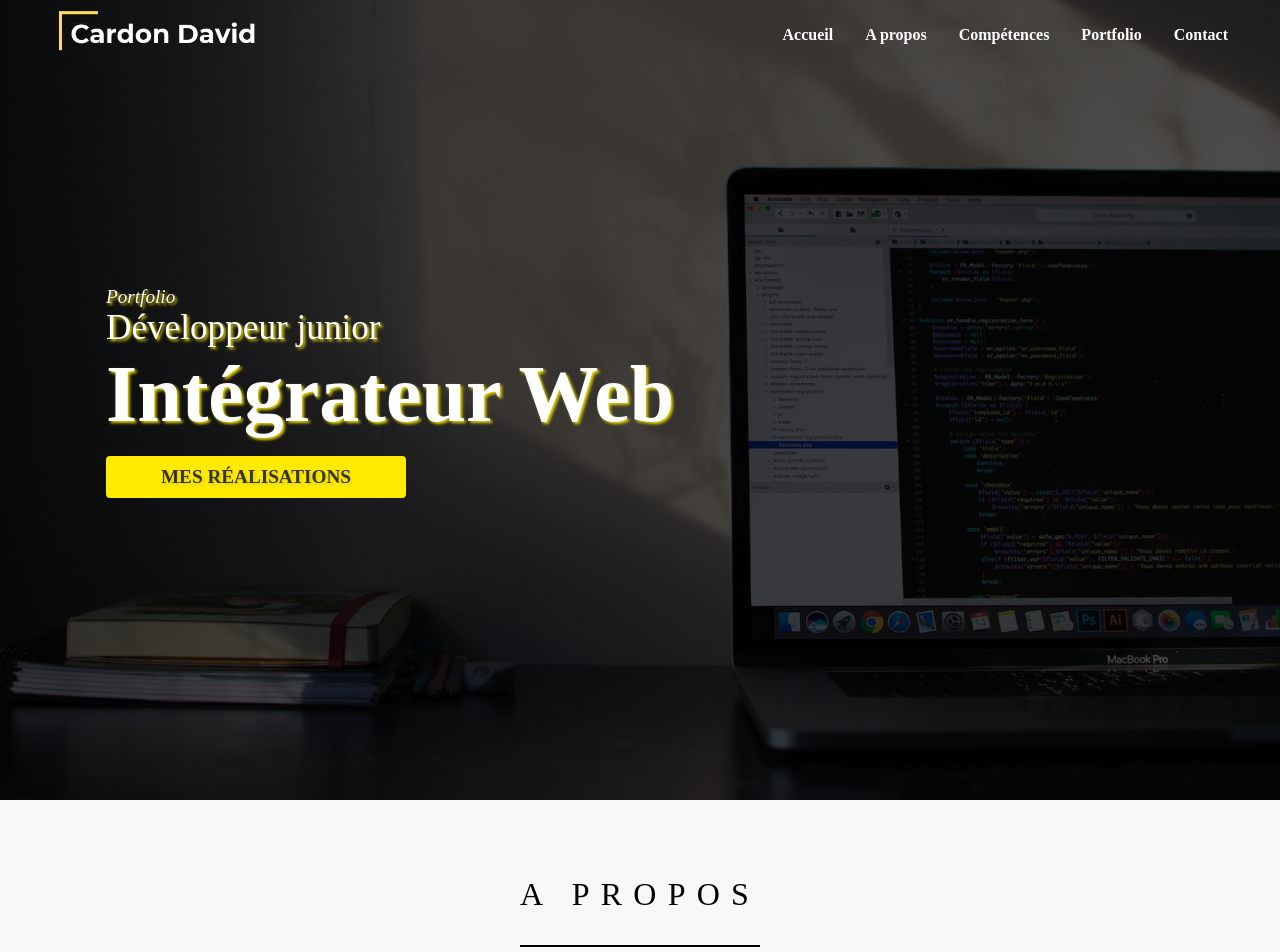
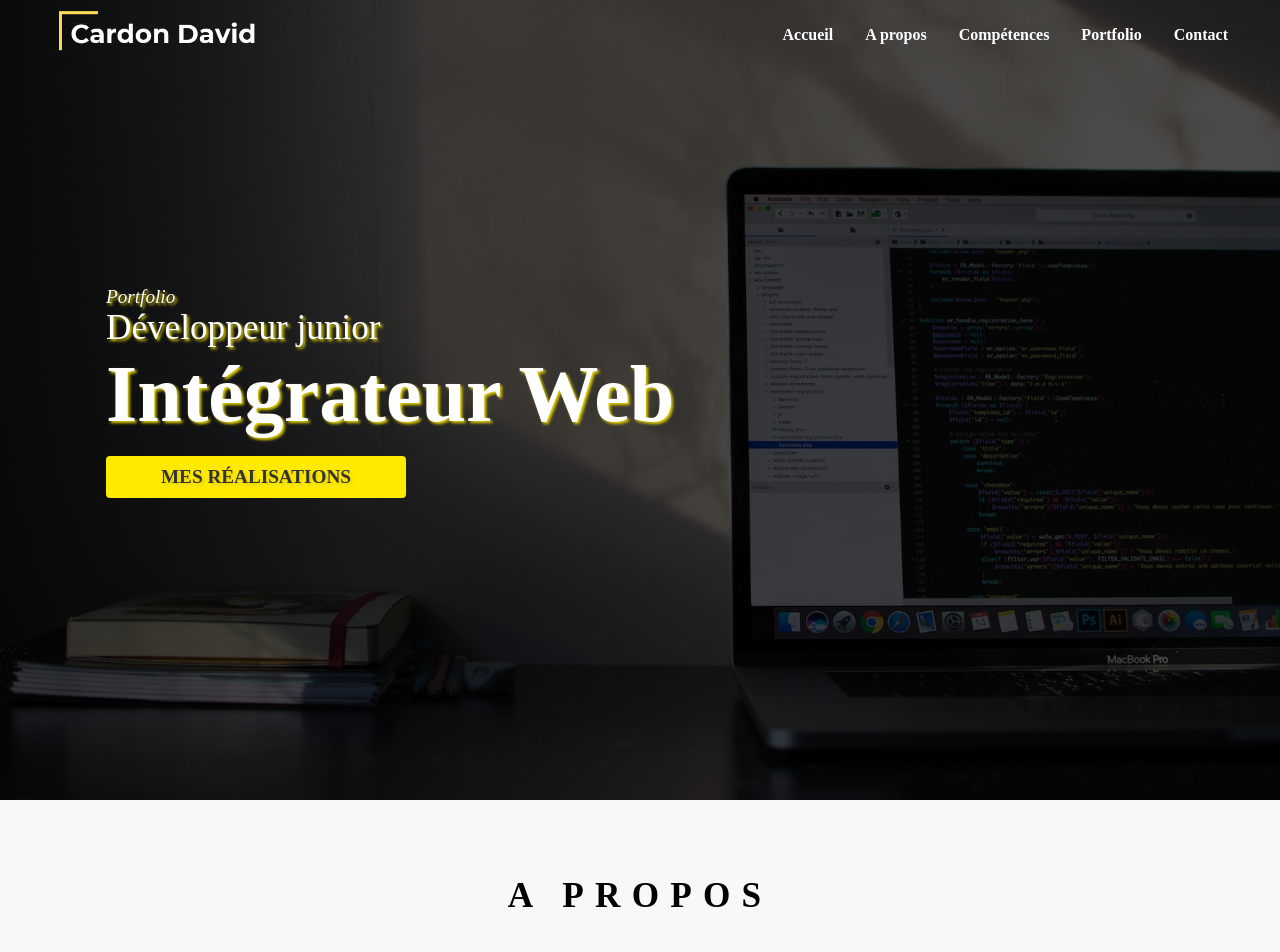
Before and after one commit to davidotch/portfolio, a React (Create React App) app: page / in a window 1280 px wide. Shown: the top 952 px of the page. Built offline with nearby package versions, Linux system fonts and the light colour scheme; a web font is replaced by a local one.

Commit message:
fix font-size

```diff
--- a/src/sass/base/_base.scss
+++ b/src/sass/base/_base.scss
@@ -17,8 +17,8 @@ li {
 h2 {
     text-transform: uppercase;
     letter-spacing: 0.7rem;
-    font-weight: normal;
-    font-size: 2em;
+    font-weight: bold;
+    font-size: 2.2em;
     border-bottom: 2px solid #000;
     padding-bottom: 1em;
 }
```
